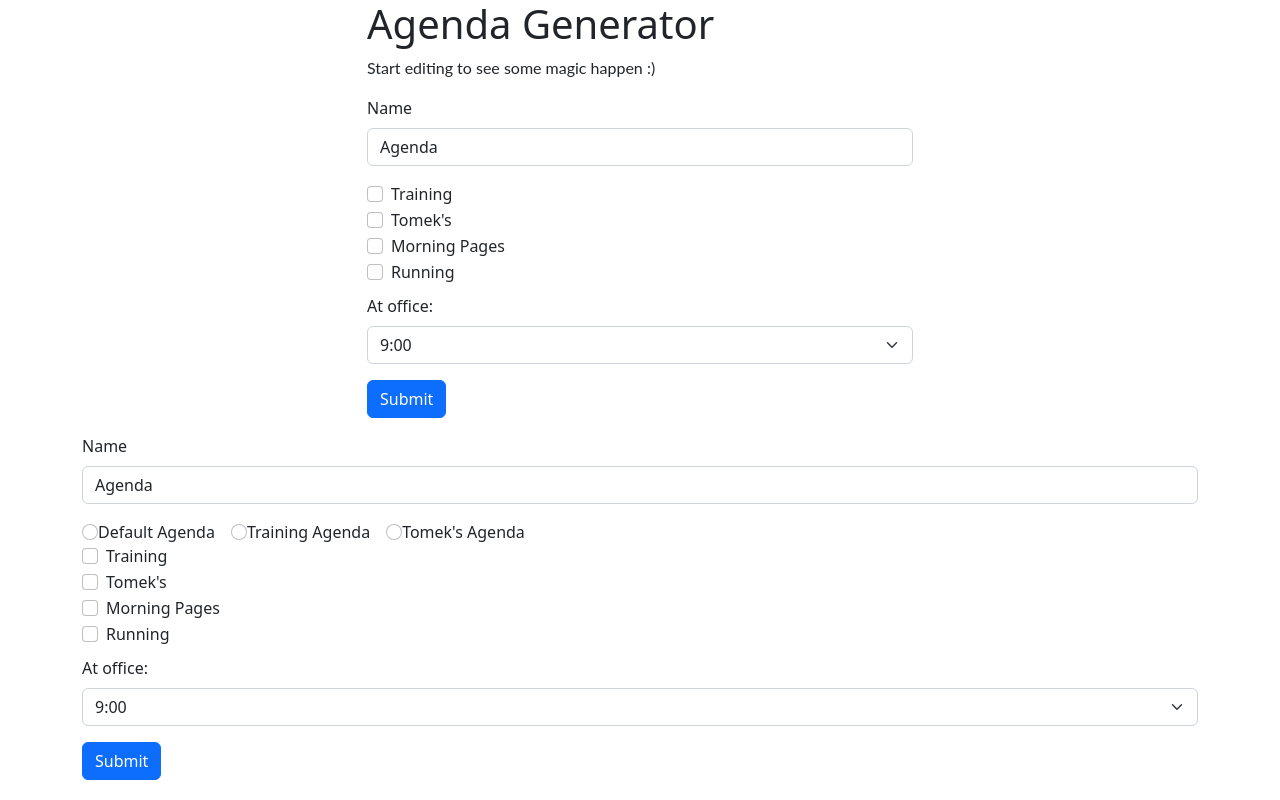
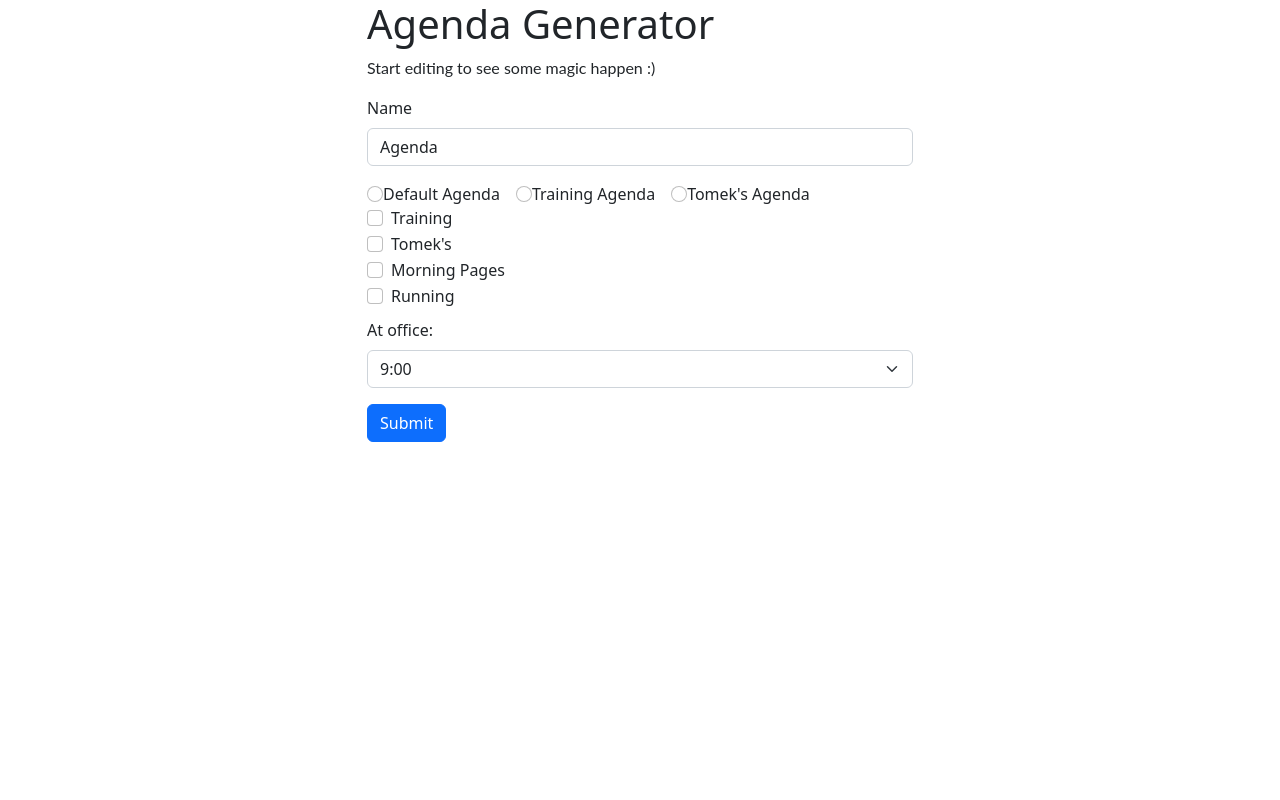
Before and after one commit to k-gan/angular-ivy-buxgom, an Angular app: page / in a window 1280 px wide. Built offline with nearby package versions, Linux system fonts and the light colour scheme.

Commit message:
Made Type Exclusive the default generator

```diff
--- a/src/app/app.component.html
+++ b/src/app/app.component.html
@@ -10,14 +10,12 @@
   <div class="row">
     <div class="col-md-3"></div>
     <div class="col-md-6 col-sm-12">
-      <app-agenda-generator></app-agenda-generator>
+      <!-- <app-agenda-generator></app-agenda-generator> -->
+      <app-type-exclusive-agenda-generator></app-type-exclusive-agenda-generator>
     </div>
     <div class="col-md-3"></div>
   </div>
   <div class="row">
     <app-day-plan-calendar></app-day-plan-calendar>
   </div>
-  <div class="row">
-    <app-type-exclusive-agenda-generator></app-type-exclusive-agenda-generator>
-  </div>
 </div>
```
